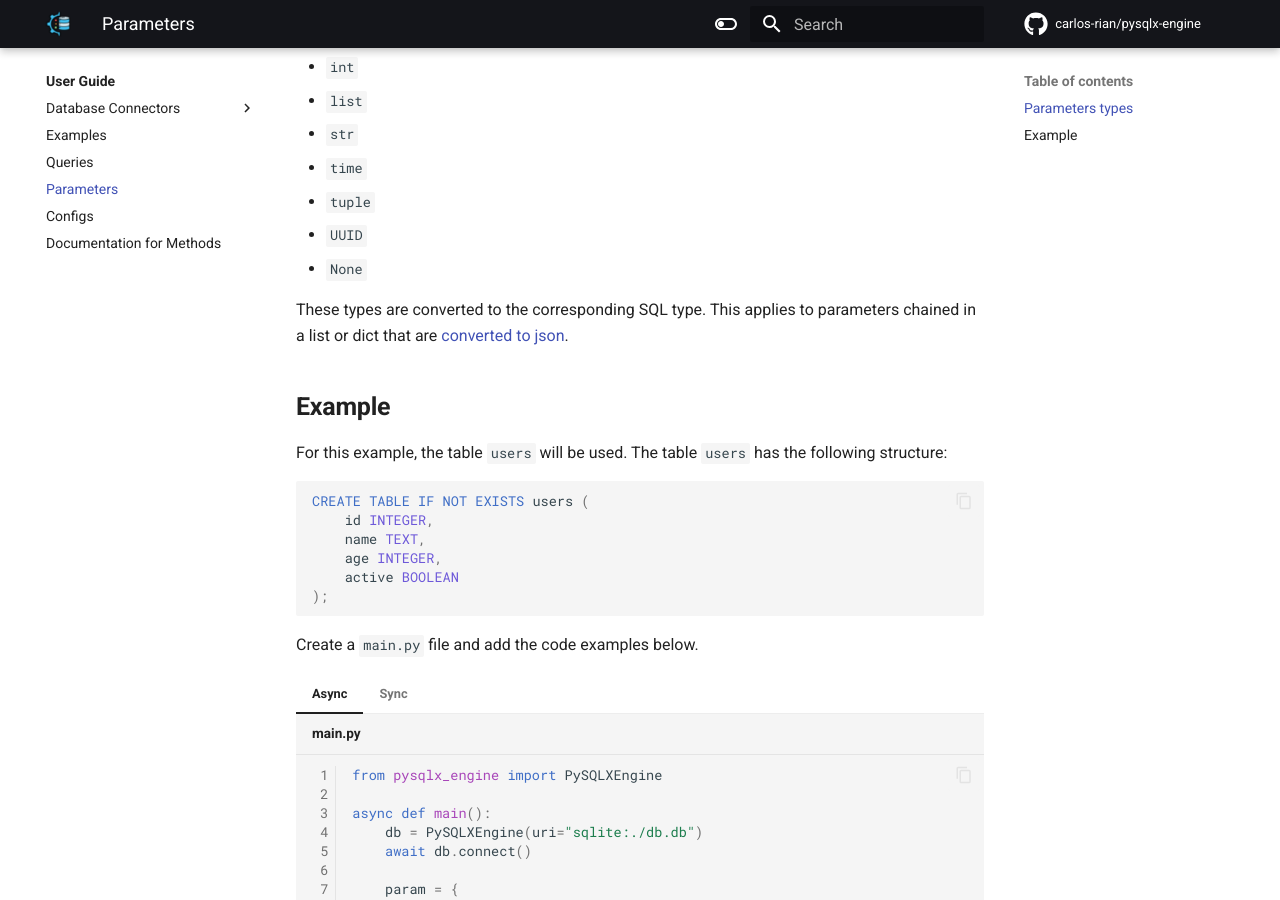
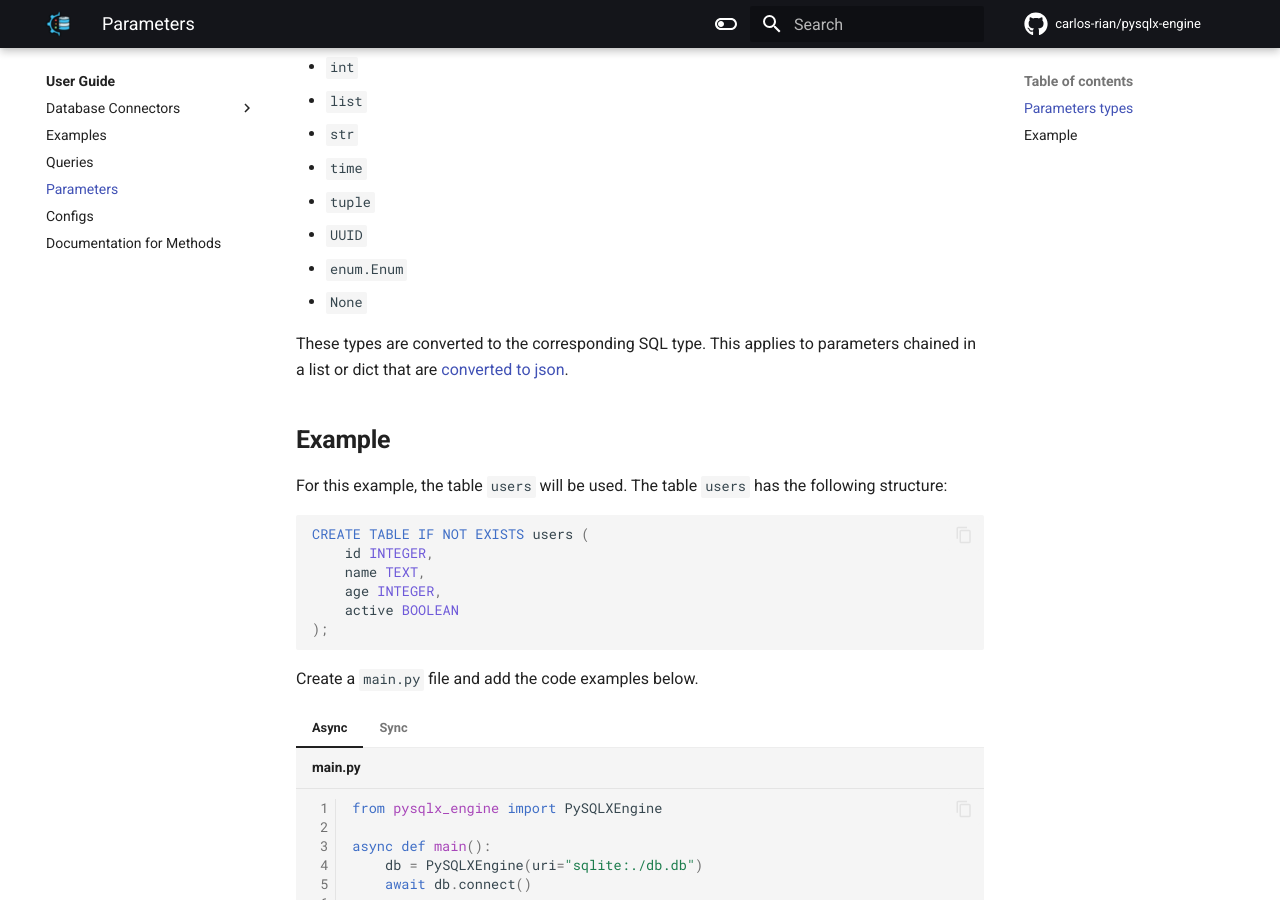
Before and after one commit to carlos-rian/pysqlx-engine, an MkDocs documentation site: the page built from docs/user_guide/parameters.md, in a window 1280 px wide and 900 px high, scrolled down 1037 px. Built offline with MkDocs 1.6.1 and Material for MkDocs 9.7.7, drawn with Linux system fonts in a browser that asks for light colours; comment, search, counter and statistics services are not loaded.

Commit message:
include enum.Enum type convertion on parameters.

```diff
--- a/docs/user_guide/parameters.md
+++ b/docs/user_guide/parameters.md
@@ -36,6 +36,7 @@ The PySQLXEngine supports many Python types with automatic conversion to SQL.
    - `time`
    - `tuple`
    - `UUID`
+   - `enum.Enum`
    - `None`
 
 These types are converted to the corresponding SQL type. This applies to parameters chained in a list or dict that are [converted to json](/pysqlx-engine/advanced_guide/json_support/).
```
